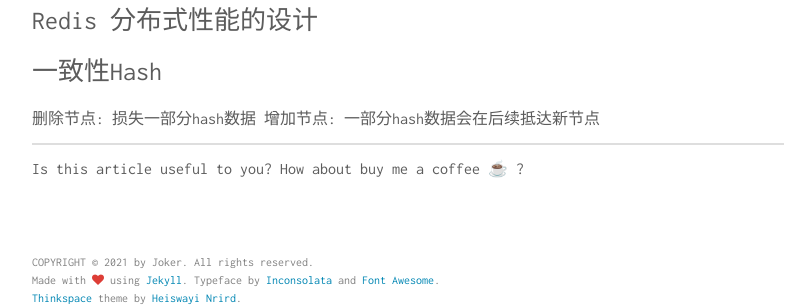
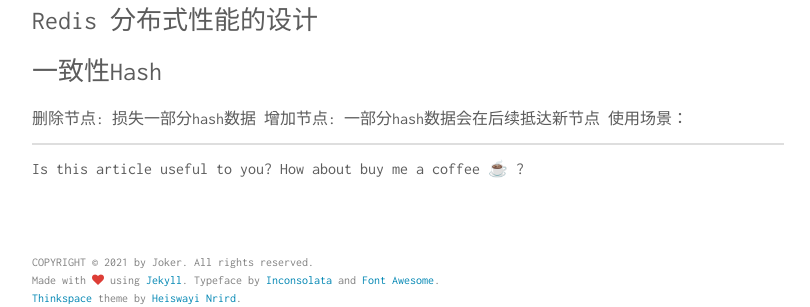
Before and after one commit to rongjoker/rongjoker.github.io, a Jekyll site: the page built from _posts/2021-09-12-review3redis.md, in a window 1280 px wide and 900 px high, scrolled down 2099 px. Shown: the part 545-852 px from the top of the window, without its empty margins (232-1042 px from the left). Built offline with Jekyll 4.4.1, drawn with Linux system fonts in a browser that asks for light colours; comment, search, counter and statistics services are not loaded.

Commit message:
一致性hash

```diff
--- a/_posts/2021-09-12-review3redis.md
+++ b/_posts/2021-09-12-review3redis.md
@@ -89,3 +89,4 @@ Redis分布式锁通过setnx(set if not exists)来占位，使用完调用del释
 ## 一致性Hash
 删除节点: 损失一部分hash数据
 增加节点: 一部分hash数据会在后续抵达新节点
+使用场景：
```
